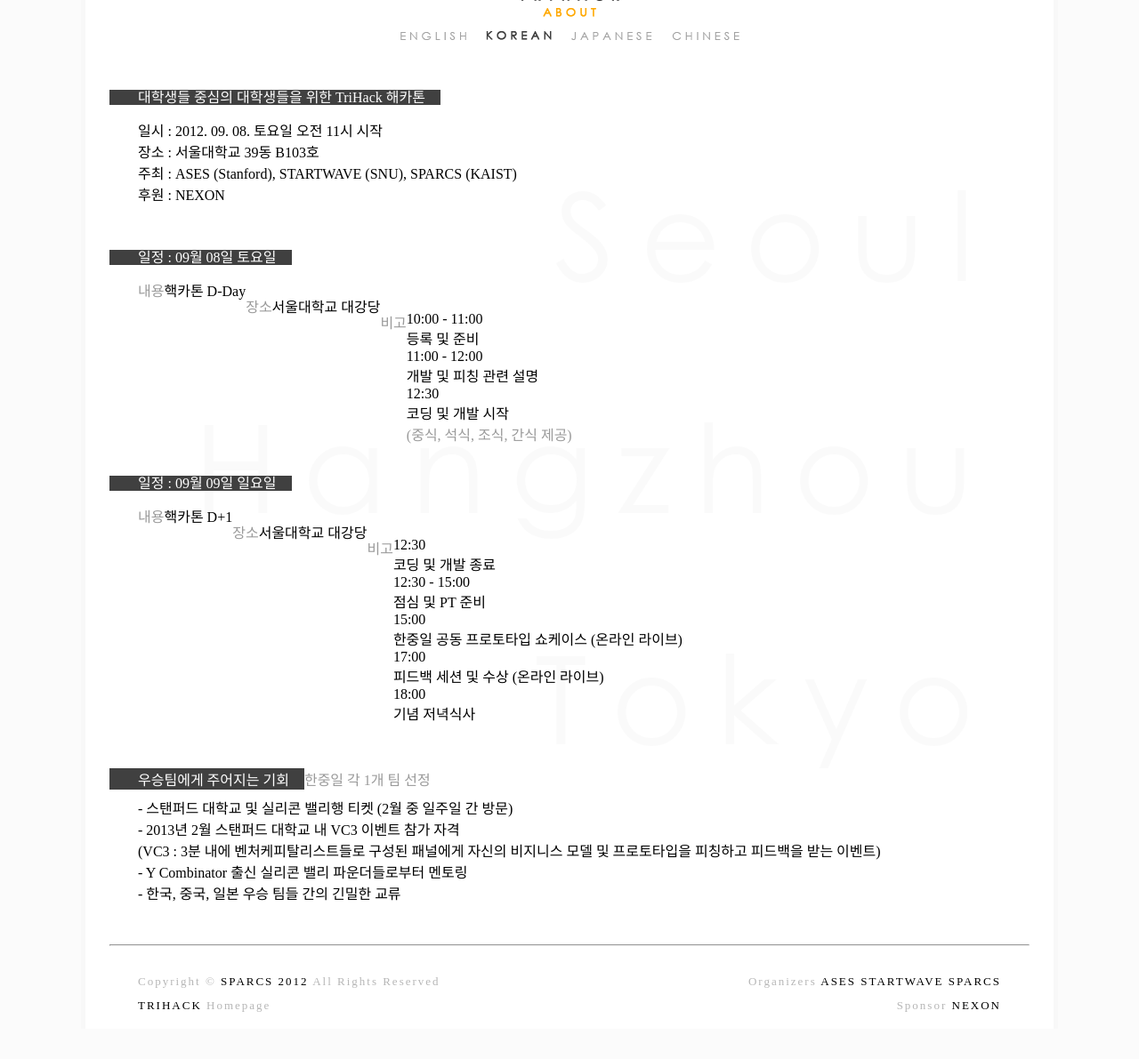
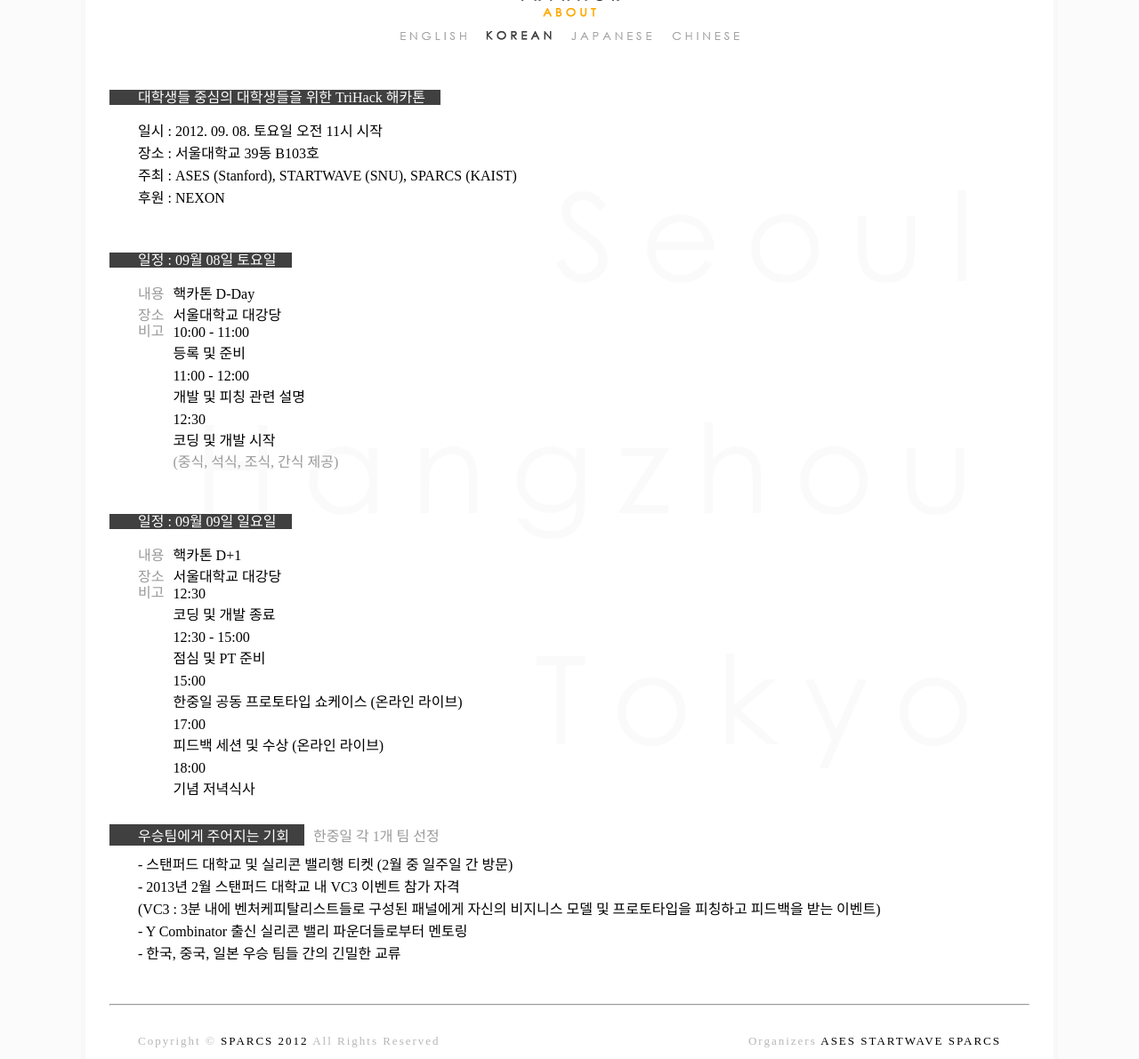
Before and after one commit to sparcs-kaist/trihack, a Django app: template www/templates/about.html in a window 1280 px wide. Shown: the part 203-1394 px from the top of the page at 89% size. Before the commit the page ends 1341 px from the top, so only its background shows below. Run offline with Django 3.2, Linux system fonts and the light colour scheme; the template is opened without the code that fills it, so the values that code supplies are empty.

Commit message:
about css 완료

```diff
--- a/www/media/css/about.css
+++ b/www/media/css/about.css
@@ -1,3 +1,6 @@
+p {
+    margin-bottom: 1px;
+}
 #title {
     text-align: center;
 }
@@ -11,16 +14,17 @@
 }
 
 #content_2{
-    height:170px;
+    height:210px;
 }
 
 #content_3{
-    height:250px;
+    height:270px;
 }
 .content_title {
     display: inline;
     padding-left: 32px;
     padding-right: 17px;
+    margin-right: 10px;
     background-color: #404040;
     color: #FFFFFF;
 }
@@ -38,6 +42,7 @@
 
 .content_body {
     display: inline;
+    margin-left: 10px;
 }
 
 .content_help {
@@ -56,3 +61,20 @@
 {
     float:left;
 }
+
+.content_nayong {
+    height: 21px;
+    margin-bottom: 3px;
+}
+.content_jangso {
+    height: 21px;
+    margin-bottom: 3px;
+}
+
+.content_bigo .content_help {
+    margin-top: -6px;
+}
+
+.content_job {
+    margin-bottom: 6px;
+}
--- a/www/templates/about.html
+++ b/www/templates/about.html
@@ -31,17 +31,15 @@
 
 	<div class="content_title">{% trans "일정 : 09월 08일 토요일" %}</div>
 	<div id="content_2" class="content_content">
-		<div id="content_nayong">
+		<div class="content_nayong">
 			<div class="content_help">{% trans "내용" %}</div>
 			<div class="content_body">{% trans "핵카톤" %} D-Day </div>
 		</div>
-		<br>
-		<div id="content_jangso">
+		<div class="content_jangso">
 			<div class="content_help">{% trans "장소" %}</div>
 			<div class="content_body">{% trans "서울대학교 대강당" %} </div>
 		</div>
-		<br>
-		<div id="content_bigo">
+		<div class="content_bigo">
 			<div class="content_help">{% trans "비고" %}</div>
 			<div class="content_body">
 				<p class="content_time">{% trans "10:00 - 11:00" %}</p>
@@ -56,17 +54,15 @@
 	</div>
 	<div class="content_title">{% trans "일정 : 09월 09일 일요일" %}</div><br>
 	<div class="content_content" id="content_3">
-		<div id="content_nayong">
+		<div class="content_nayong">
 			<div class="content_help">{% trans "내용" %}</div>
 			<div class="content_body">{% trans "핵카톤" %} D+1 </div>
 		</div>
-		<br>
-		<div id="content_jangso">
+		<div class="content_jangso">
 			<div class="content_help">{% trans "장소" %}</div>
 			<div class="content_body">{% trans "서울대학교 대강당" %} </div>
 		</div>
-		<br>
-		<div id="content_bigo">
+		<div class="content_bigo">
 			<div class="content_help">{% trans "비고" %}</div>
 			<div class="content_body">
 				<p class="content_time">{% trans "12:30" %}</p>
```
